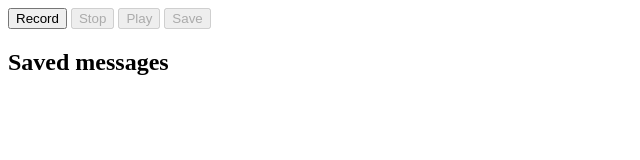
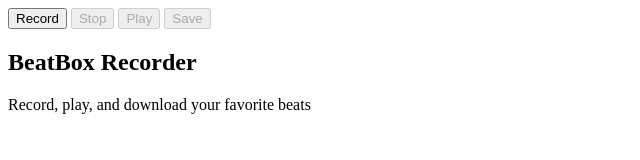
Before and after one commit to AustinArrington87/audio-app, a website: page public/index.html in a window 1280 px wide. Shown: the whole page, without its empty margins (0-640 px from the left). Drawn offline with Linux system fonts and the light colour scheme; no server answers.

Commit message:
updated title

```diff
--- a/public/index.html
+++ b/public/index.html
@@ -16,7 +16,8 @@
     <button id="save" disabled>Save</button>
 
     <div id="saved-audio-messages">
-      <h2>Saved messages</h2>
+      <h2>BeatBox Recorder</h2>
+        <p>Record, play, and download your favorite beats</p>
     </div>
 
     <script>
```
